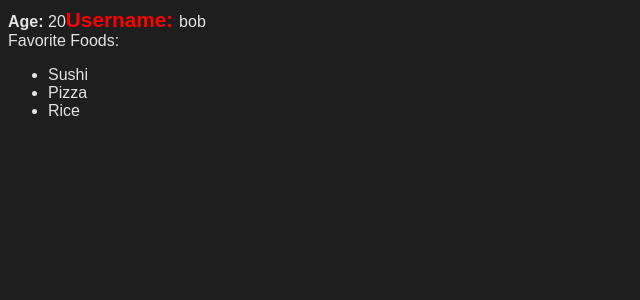
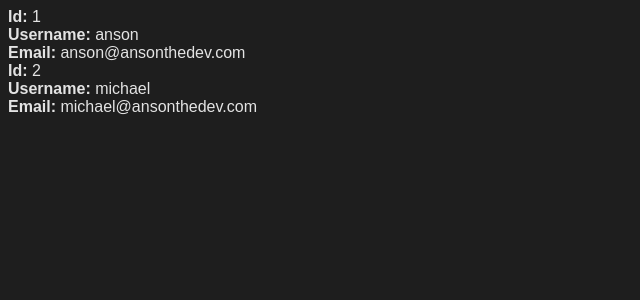
Before and after one commit to guilhermefurla/FrontEndProjects, a React (Vite) app in the folder react/: page / in a window 1280 px wide. Shown: the top 300 px of the page, without its empty margins (0-640 px from the left). Built offline with nearby package versions, Linux system fonts and the light colour scheme.

Commit message:
rendering test

```diff
--- a/react/src/App.jsx
+++ b/react/src/App.jsx
@@ -1,8 +1,29 @@
-import { UserProfile } from "./components/UserProfile"
-export default function App(){
-  return(
-    <>
-      <UserProfile  username='bob' age={20} isLoggedIn={true}/>
-    </>
-  )
+
+export default function App() {
+  const mockUsers = [
+    {
+      id: 1,
+      username: "anson",
+      email: "anson@ansonthedev.com"
+    },
+    {
+      id: 2,
+      username: "michael",
+      email: "michael@ansonthedev.com"
+    }
+  ]
+
+  return ( <div>{mockUsers.map((user) => {
+    return( <div key={user.id}>
+      <b>Id: </b>
+      <span>{user.id}</span>
+      <br />
+      <b>Username: </b>
+      <span>{user.username}</span>
+      <br />
+      <b>Email: </b>
+      <span>{user.email}</span>
+      <br />
+      </div>)
+  })}</div> )
 }
--- a/react/src/components/UserFoods.jsx
+++ /dev/null
@@ -1,13 +0,0 @@
-export function UserFoods(){
-  return (
-    <section>
-      <span>Favorite Foods:</span>
-      <br />
-      <ul>
-        <li>Sushi</li>
-        <li>Pizza</li>
-        <li>Rice</li>
-      </ul>
-    </section>
-  )
-}
--- a/react/src/components/UserProfile.jsx
+++ /dev/null
@@ -1,23 +0,0 @@
-import PropTypes from "prop-types"
-import { UserUsername } from "./UserUsername";
-import { UserFoods } from './UserFoods'
-
-
-export function UserProfile(props){
-  return (
-    <>
-      <b>Age: </b>
-      <span>{props.age}</span>
-      <>
-      <UserUsername username={props.username} />
-      <UserFoods/>
-      </>
-    </>
-  )
-}
-
-UserProfile.propTypes = {
-  username: PropTypes.string.isRequired,
-  age: PropTypes.number.isRequired,
-  isLoggedIn: PropTypes.bool,
-};
--- a/react/src/components/UserUsername.jsx
+++ /dev/null
@@ -1,10 +0,0 @@
-import styles from "./styles.module.css"
-
-export function UserUsername(props){
-  return (
-    <>
-      <b className={styles.username}>Username: </b>
-      <span>{props.username}</span>
-    </>
-  )
-}
--- a/react/src/components/styles.module.css
+++ /dev/null
@@ -1,4 +0,0 @@
-.username {
-  font-size: 1.3em;
-  color: red;
-}
```
Also changed, not shown: react/src/components/UserDetails.jsx (added).
